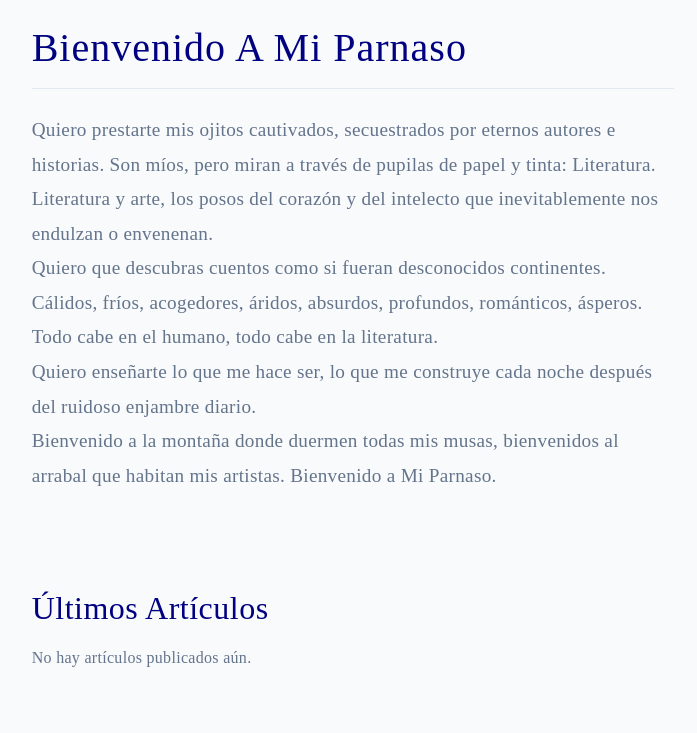
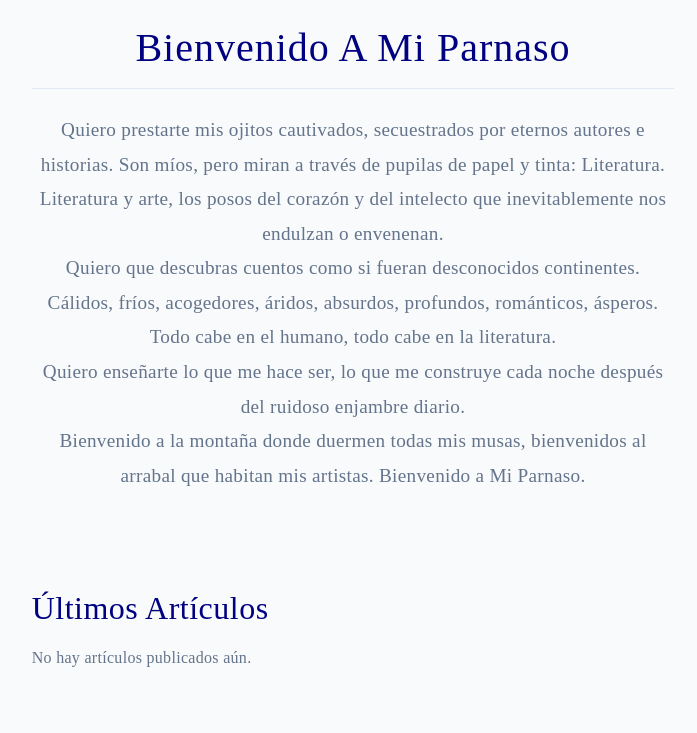
Before and after one commit to DiegoRubiok1/mi-parnaso, a Django app: page / in a window 1280 px wide. Shown: the part 105-838 px from the top of the page, without its empty margins (287-984 px from the left). Run offline with Django 5.2, Linux system fonts and the light colour scheme; data that the repository does not hold is empty.

Commit message:
updated home page

```diff
--- a/templates/core/home.html
+++ b/templates/core/home.html
@@ -5,8 +5,8 @@
 {% block content %}
 <div class="row">
     <div class="col-lg-8 mx-auto">
-        <h1 class="mb-4">Bienvenido a Mi Parnaso</h1>
-        <p class="lead">
+        <h1 class="mb-4 text-center">Bienvenido a Mi Parnaso</h1>
+        <p class="lead text-center">
             Quiero prestarte mis ojitos cautivados, secuestrados por eternos autores e historias. Son míos, pero miran a
             través de pupilas de papel y tinta: Literatura. Literatura y arte, los posos del corazón y del intelecto que
             inevitablemente nos endulzan o envenenan. <br>
```
